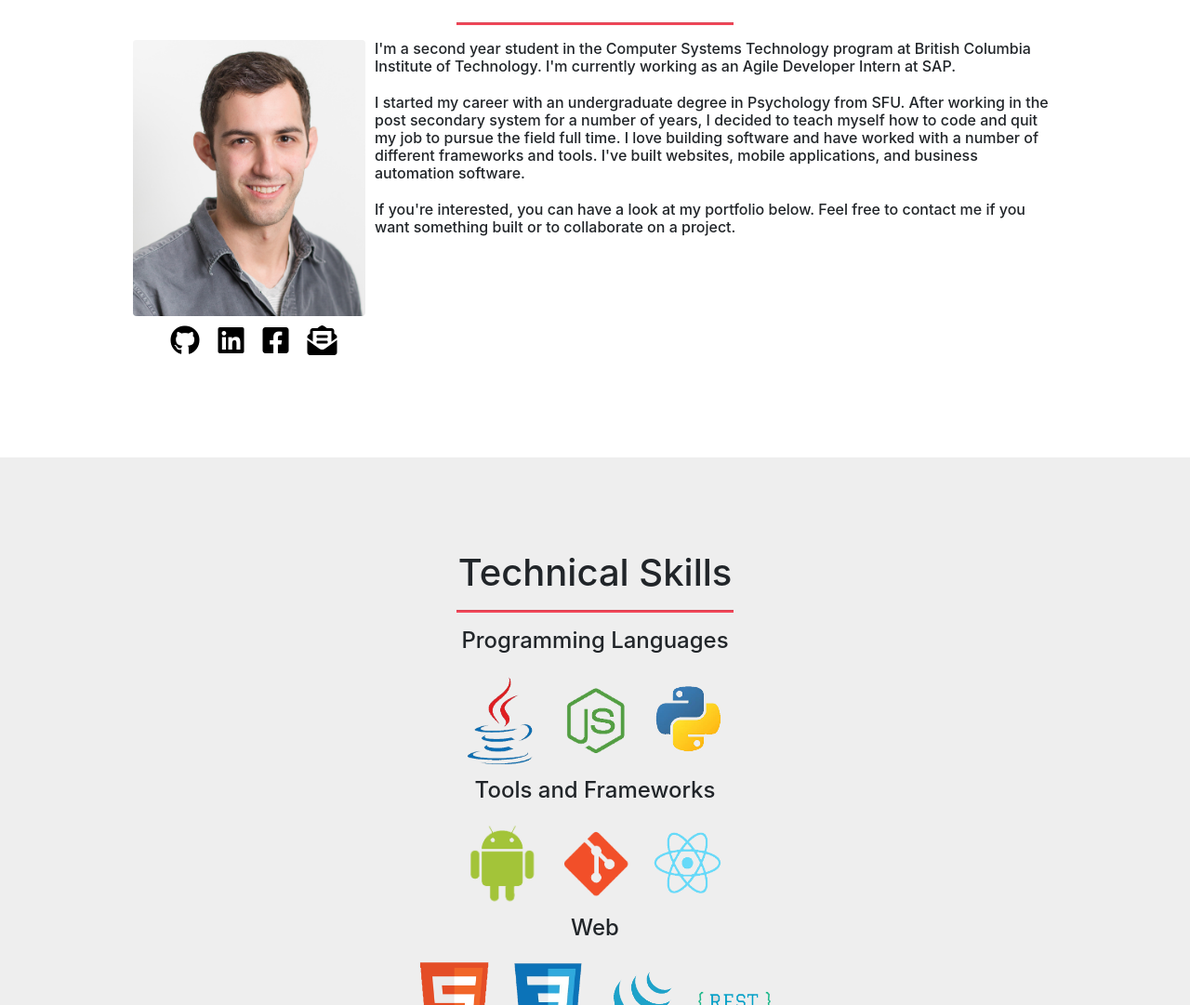
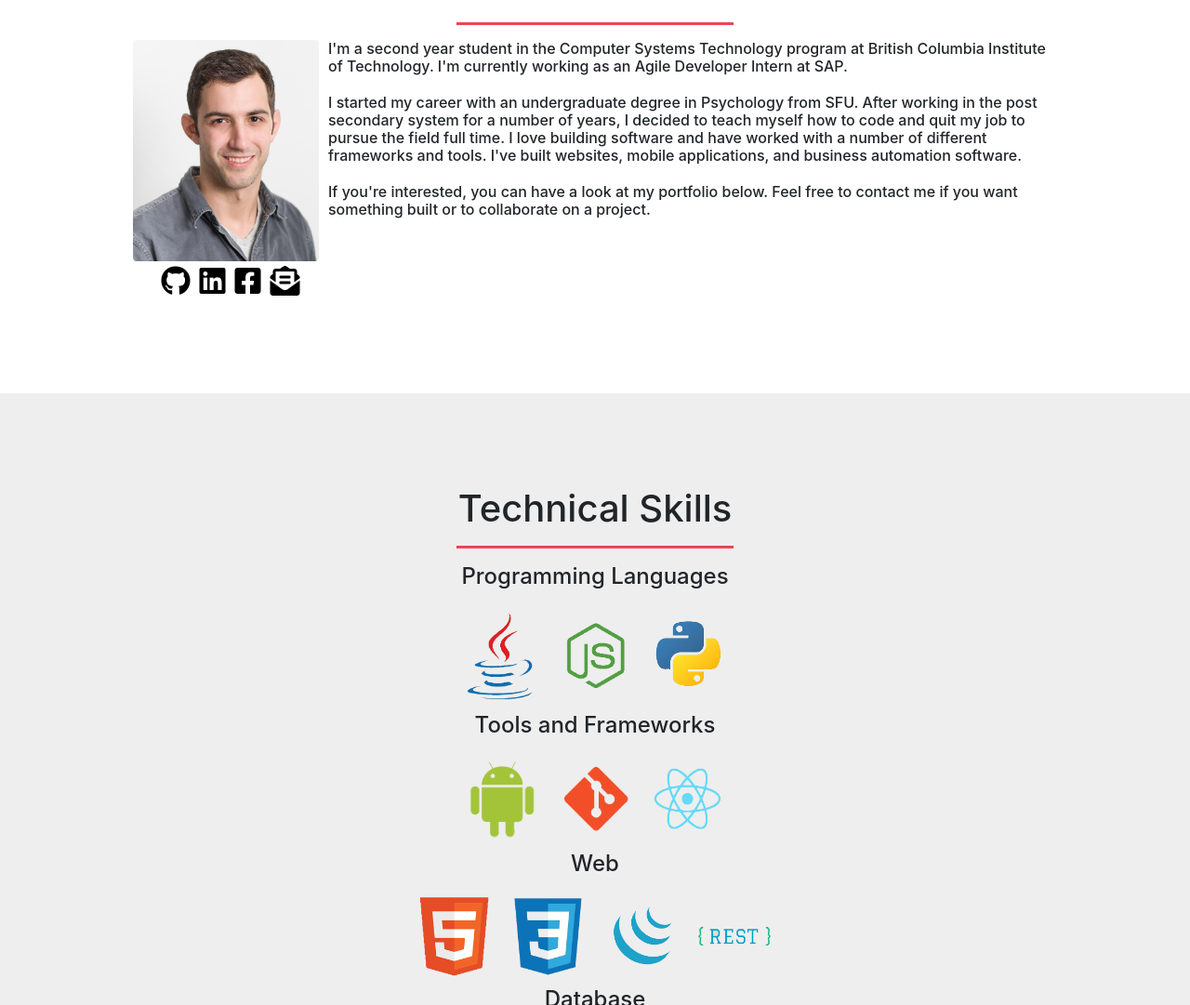
Before and after one commit to editrocchio/Portfolio, a React (Create React App) app: page / in a window 1280 px wide. Shown: the part 1040-2121 px from the top of the page at 93% size. Built offline with nearby package versions, Linux system fonts and the light colour scheme.

Commit message:
change about text margins

```diff
--- a/src/App.css
+++ b/src/App.css
@@ -91,6 +91,7 @@ hr {
   font-size: 12pt;
 }
 
+
 #aboutTitle {
     text-align: center;
 }
@@ -104,19 +105,19 @@ hr {
 }
 
 .myPic {
-    width: 250px;
+    width: 200px;
     float: left;
     margin-right: 10px;
 
 }
 
 .fab {
-  padding: 10px;
+  padding: 5px;
   color: black;
 }
 
 .fas {
-  padding: 10px;
+  padding: 5px;
   color: black;
 }
 
--- a/src/components/tabcard.js
+++ b/src/components/tabcard.js
@@ -18,6 +18,7 @@ const styles = {
   media: {
     height: 140,
     objectFit: 'cover',
+    cursor: 'default'
   },
 };
 
```
